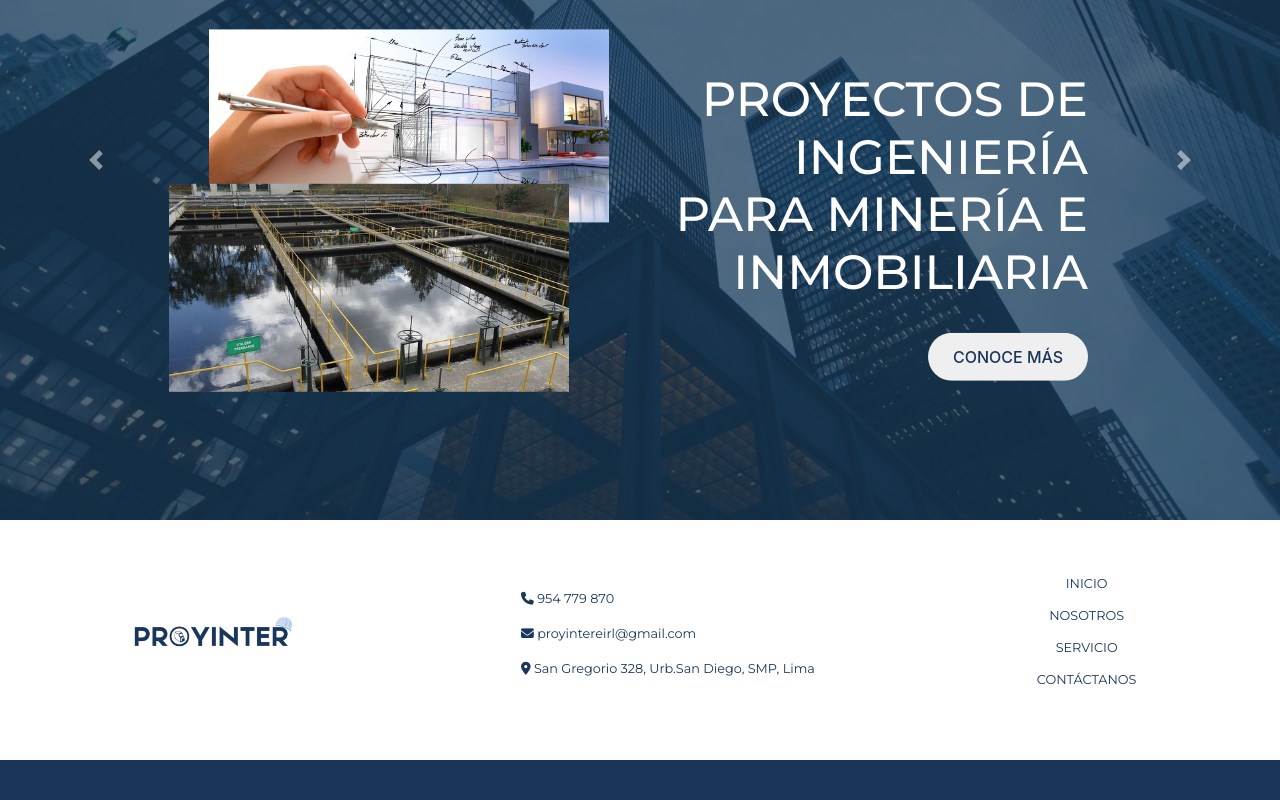
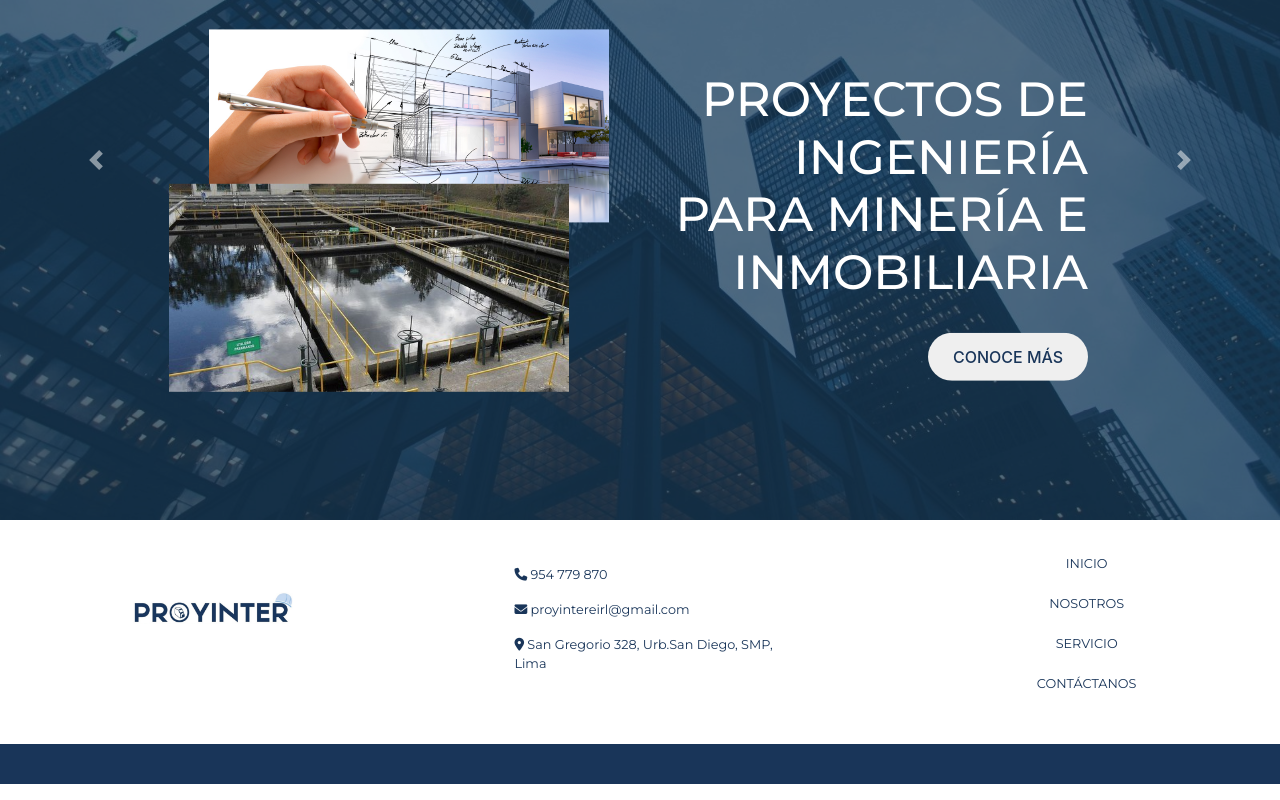
Before and after one commit to 26-fioGa/BUSINESS-WEBSITE, a React (Create React App) app: page / in a window 1280 px wide. Shown: the part 294-1094 px from the top of the page. Built offline with nearby package versions, Linux system fonts and the light colour scheme.

Commit message:
corrigiendo

```diff
--- a/src/components/Footer.js
+++ b/src/components/Footer.js
@@ -6,17 +6,17 @@ const Footer = () => {
     return (
         <div id="footer">
             <footer className="container-fluid">
-                <div className="row">
-                    <div className="col-lg-4 text-center pt-5 pb-5 logo">
+                <div className="row pt-2 pb-2">
+                    <div className="col-lg-4 pt-3 pb-3 text-center logo">
                         <img src={logo} alt="logo" />
                     </div>
-                    <div className="col-lg-4 text-left pt-5 pb-5 canals">
+                    <div className="col-lg-4 pt-3 pb-3 text-left canals">
                         <a class="nav-link"><i className="fa fa-phone"/> 954 779 870</a>
                         <a class="nav-link"><i className="fa fa-envelope"/> proyintereirl@gmail.com</a>
                         <a class="nav-link"><i className="fa fa-map-marker-alt"/> San Gregorio 328, Urb.San Diego, SMP, Lima</a>
                     </div>
 
-                    <div className="col-lg-4 text-center pt-5 pb-5 links">
+                    <div className="col-lg-4 pt-3 pb-3 text-center links">
                         <ul>
                             <li><a href="#">INICIO</a></li>
                             <li><a href="#">NOSOTROS</a></li>
--- a/src/css/footer.css
+++ b/src/css/footer.css
@@ -13,6 +13,7 @@
 #footer .canals {
     text-align: center;
     margin-top: 0.8rem;
+    padding-right: 3rem;
 }
 
 #footer .canals a {
@@ -25,7 +26,7 @@
 }
 
 #footer .links li {
-    line-height: 2rem;
+    line-height: 2.5rem;
 }
 
 #footer .links li a {
```
